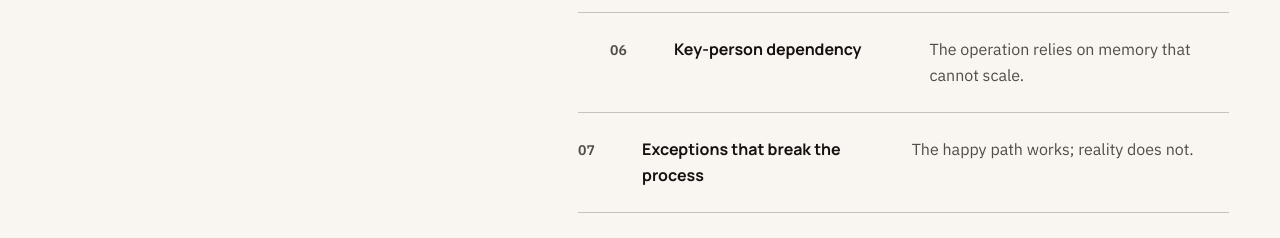
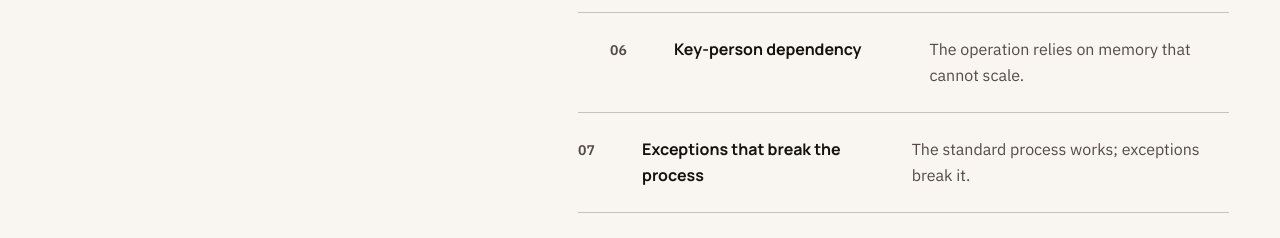
Before and after one commit to jorgeaveraf/brunova-web, a Next.js app: page / in a window 1280 px wide. Shown: the part 1420-1658 px from the top of the page. Built offline with nearby package versions, Linux system fonts and the light colour scheme; no server answers.

Commit message:
fix: refine approved homepage copy

```diff
--- a/content/home.ts
+++ b/content/home.ts
@@ -69,7 +69,7 @@ export const homepageSymptoms = [
   },
   {
     name: "Exceptions that break the process",
-    consequence: "The happy path works; reality does not.",
+    consequence: "The standard process works; exceptions break it.",
   },
   {
     name: "Data without operational trust",
@@ -86,7 +86,7 @@ export const operationalIntelligenceElements = [
     name: "Software",
     role: "turns the operating model into durable capability",
   },
-  { name: "AI", role: "assists where judgment can remain governed" },
+  { name: "AI", role: "assists where judgment can be bounded and governed" },
 ] as const satisfies readonly OperationalIntelligenceElement[]
 
 export const architectureInputs = [
```
Also changed, not shown: 1 other file (tests, documents, lock files or other folders).
